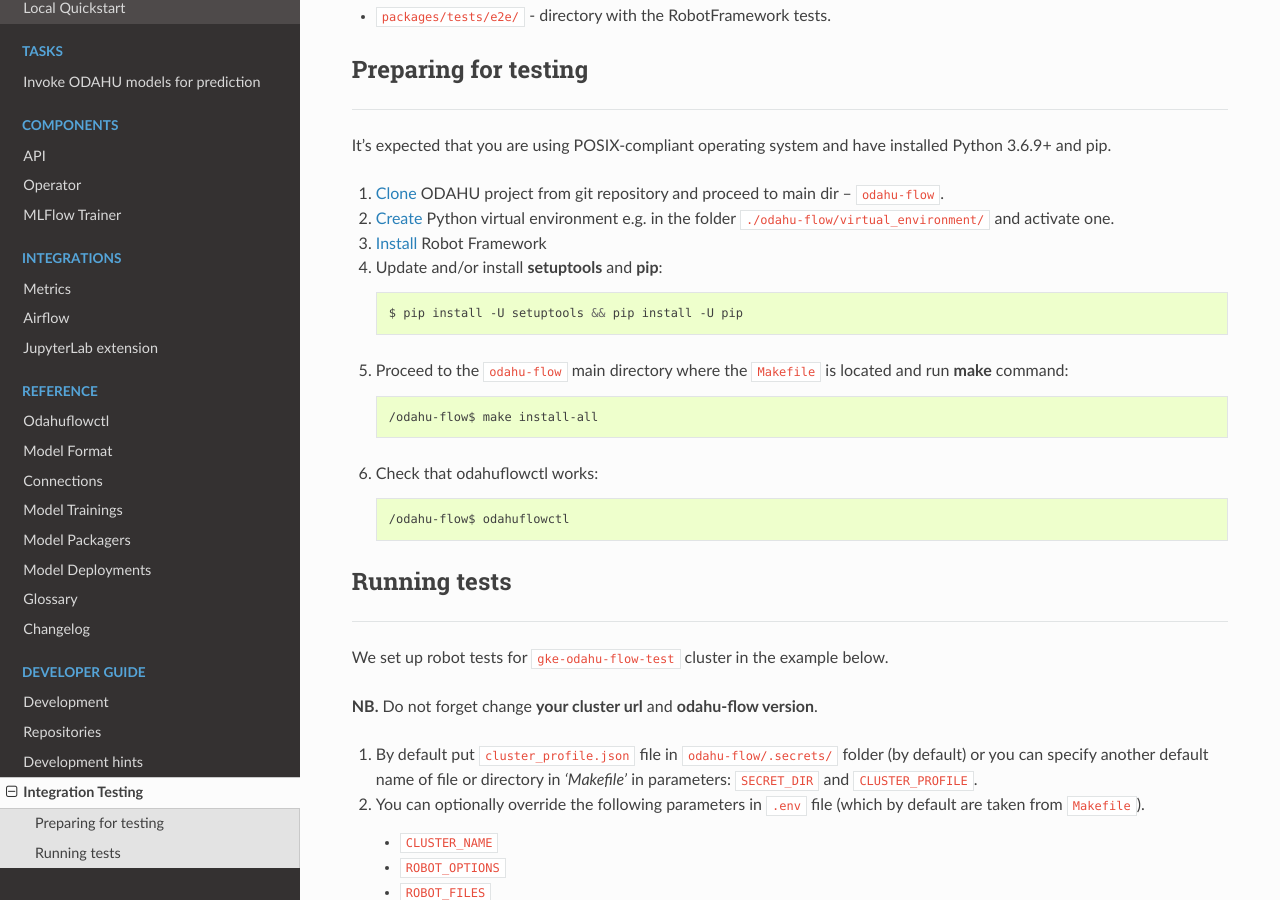
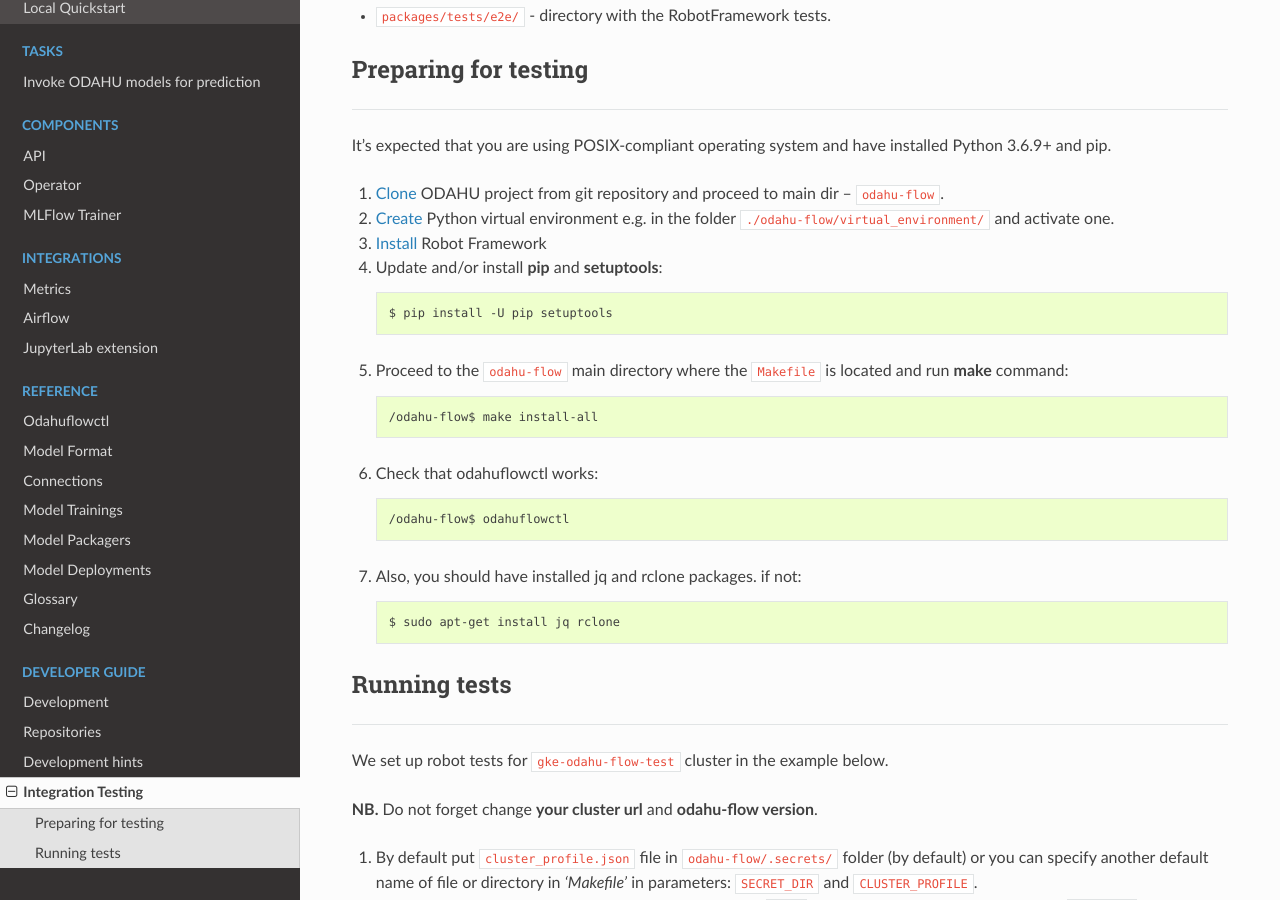
Before and after one commit to odahu/odahu-docs, a Sphinx documentation site: the page built from source/dev_testing.md, in a window 1280 px wide and 900 px high, scrolled down 374 px. Built offline with Sphinx 7.4.7 and the Read the Docs theme 2.0.0, drawn with Linux system fonts in a browser that asks for light colours; formulas are drawn with MathJax 3.

Commit message:
updated requirements for integration testing

````diff
--- a/source/dev_testing.md
+++ b/source/dev_testing.md
@@ -17,9 +17,9 @@
 1. [Create](https://docs.python.org/3/library/venv.html) Python virtual environment
 e.g. in the folder `./odahu-flow/virtual_environment/` and activate one.
 1. [Install](https://github.com/robotframework/robotframework/blob/master/INSTALL.rst) Robot Framework
-1. Update and/or install **setuptools** and **pip**:
+1. Update and/or install **pip** and **setuptools**:
     ```bash
-    $ pip install -U setuptools && pip install -U pip
+    $ pip install -U pip setuptools
     ```
 1. Proceed to the `odahu-flow` main directory where the `Makefile` is located and run **make** command:
     ```bash
@@ -28,6 +28,10 @@
 1. Check that odahuflowctl works:
     ```bash
     /odahu-flow$ odahuflowctl
+    ```
+1. Also, you should have installed jq and rclone packages. if not:
+    ```bash
+   $ sudo apt-get install jq rclone
     ```
 
 ## Running tests
````
